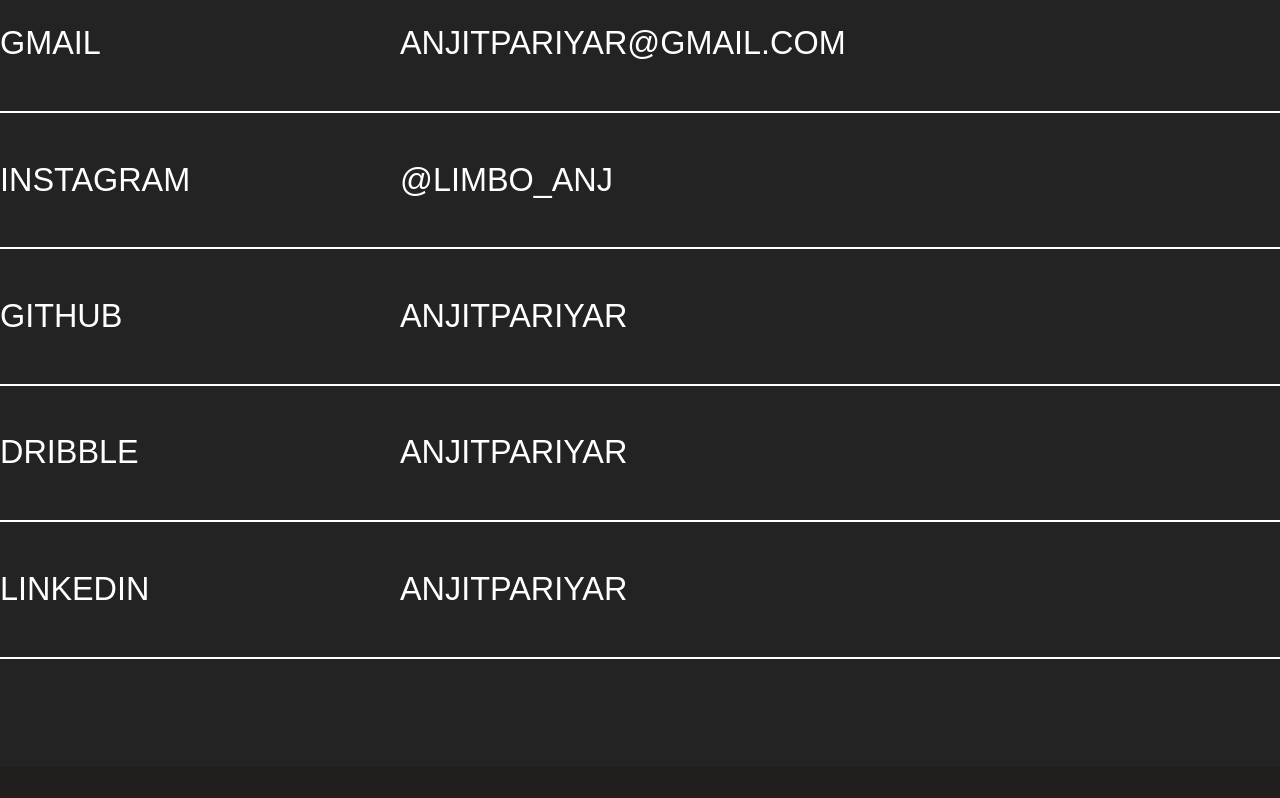
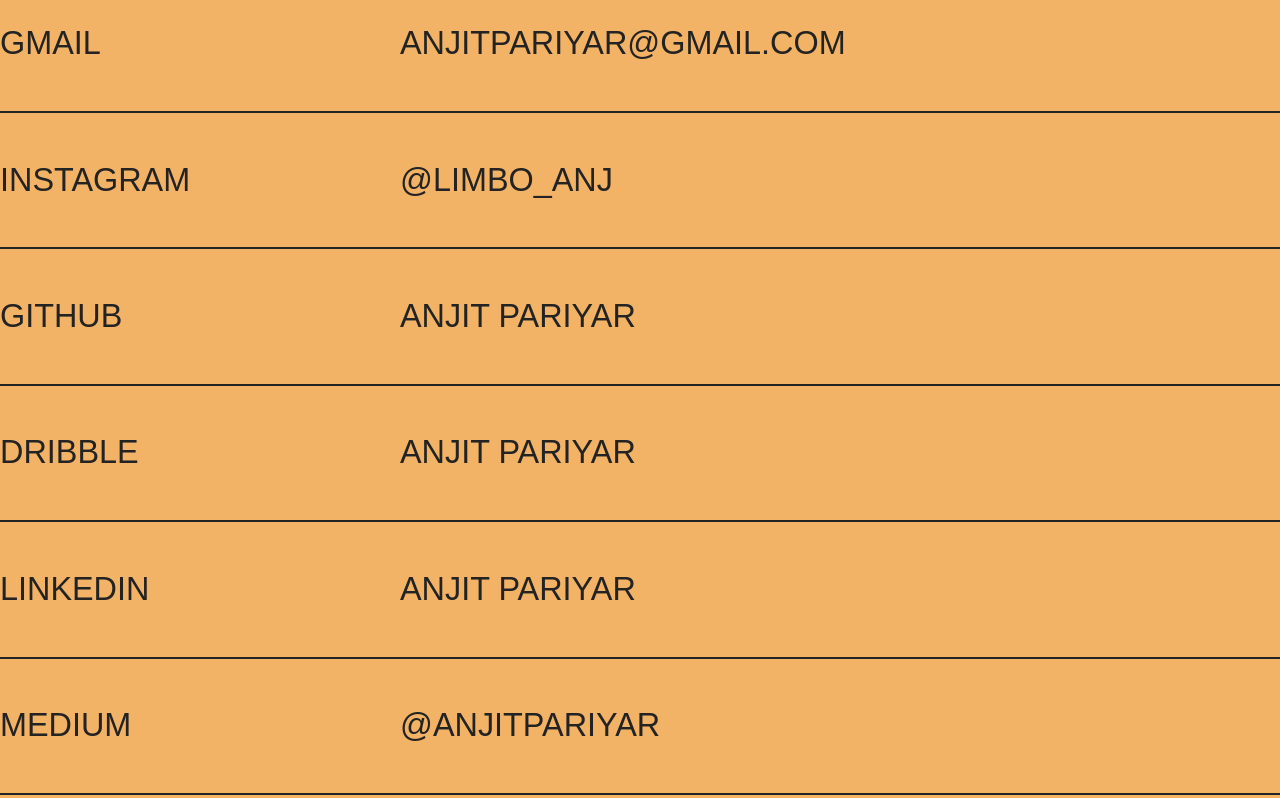
Before and after one commit to anjitpariyar/anjitpariyar, a Next.js app: page /contact in a window 1280 px wide. Shown: the part 1763-2561 px from the top of the page. Built offline with nearby package versions, Linux system fonts and the light colour scheme; a web font is replaced by a local one.

Commit message:
contact color added

```diff
--- a/pages/contact/Contact.module.scss
+++ b/pages/contact/Contact.module.scss
@@ -9,10 +9,10 @@
   .formBtn {
     height: 70px;
     background-color: transparent;
-    border: 2px solid var(--white);
+    border: 2px solid var(--dark);
     border-radius: 8px;
     margin-bottom: 4em;
-    color: var(--white);
+    color: var(--dark);
     padding: 1em;
     width: 100%;
     outline: none;
@@ -20,7 +20,7 @@
     @include transition;
     &:focus,
     &:focus-within {
-      border-color: #f28241;
+      background-color: #f28241;
     }
   }
   .formBtn {
@@ -44,10 +44,10 @@
     list-style: none;
     padding: 0;
     li {
-      border-top: 2px solid var(--white);
+      border-top: 2px solid var(--dark);
       text-transform: uppercase;
       &:last-child {
-        border-bottom: 2px solid var(--white);
+        border-bottom: 2px solid var(--dark);
       }
     }
     .container {
--- a/pages/contact/Refer.js
+++ b/pages/contact/Refer.js
@@ -26,27 +26,49 @@ const Refer = () => {
             </a>
           </li>
           <li className={styles.titleSm}>
-            <a className={styles.container} href="#" target="_blank">
+            <a
+              className={styles.container}
+              href="https://www.instagram.com/limbo_anj/"
+              target="_blank"
+            >
               <span>instagram</span>
               <span>@limbo_anj</span>
             </a>
           </li>
           <li className={styles.titleSm}>
-            <a className={styles.container} href="#!">
+            <a
+              className={styles.container}
+              href="https://github.com/anjitpariyar"
+            >
               <span>github</span>
-              <span>anjitpariyar</span>
+              <span>anjit pariyar</span>
             </a>
           </li>
           <li className={styles.titleSm}>
-            <a className={styles.container} href="#!">
+            <a
+              className={styles.container}
+              href="https://dribbble.com/limbo_anj"
+            >
               <span>Dribble</span>
-              <span>anjitpariyar</span>
+              <span>Anjit pariyar</span>
             </a>
           </li>
           <li className={styles.titleSm}>
-            <a className={styles.container} href="#!">
+            <a
+              className={styles.container}
+              href="https://www.linkedin.com/in/anjit-pariyar-b46131178/"
+            >
               <span>LinkedIn</span>
-              <span>anjitpariyar</span>
+              <span>anjit pariyar</span>
+            </a>
+          </li>
+          <li className={styles.titleSm}>
+            <a
+              className={styles.container}
+              href="https://anjitpariyar.medium.com/"
+            >
+              <span>Medium</span>
+              <span>@anjitpariyar</span>
             </a>
           </li>
         </ul>
--- a/pages/contact/index.js
+++ b/pages/contact/index.js
@@ -23,17 +23,8 @@ export default function Contact() {
       <Footer />
       <style global jsx>{`
         body {
-          background-color: var(--dark);
-          color: var(--white);
+          background-color: #f2b366;
         }
-
-        header li:first-child svg {
-          path:first-child
-            fill: var(--white);
-        }
-        header li:first-child svg path:last-child {
-            fill: #211e1d;
-          }
       `}</style>
     </>
   );
```
